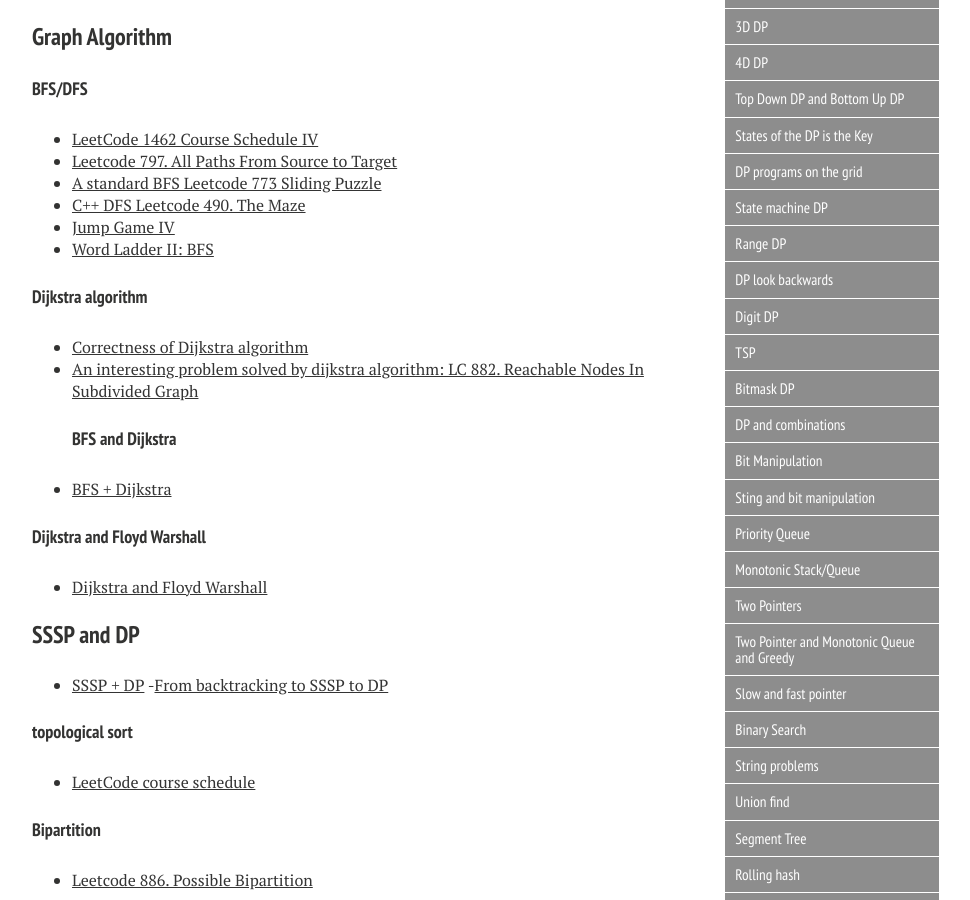
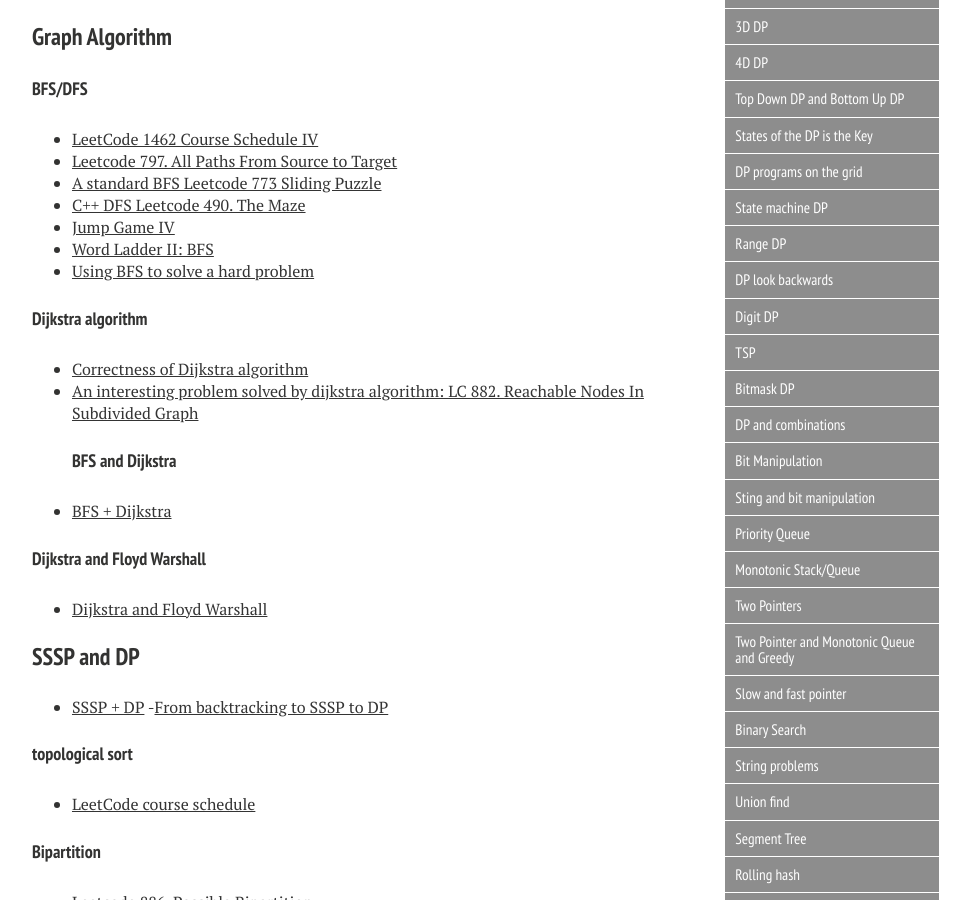
Before and after one commit to xiaokeshen/xiaokeshen.github.io, a Jekyll site: the page built from SoftwareEngineering/index.md, in a window 1280 px wide and 900 px high, scrolled down 988 px. Shown: the whole window, without its empty margins (288-1258 px from the left). Built offline with Jekyll 4.4.1, drawn with Linux system fonts in a browser that asks for light colours; nearby versions of some CDN libraries.

Commit message:
Add a BFS solution

```diff
--- a/SoftwareEngineering/index.md
+++ b/SoftwareEngineering/index.md
@@ -41,7 +41,7 @@
 - [C++ DFS Leetcode 490. The Maze](https://medium.com/@jim.morris.shen/c-dfs-b0276250c3eb?sk=fc0bbee203030ea80da1b55fe43cf362)
 - [Jump Game IV](https://jimmy-shen.medium.com/bfs-jump-game-iv-4c443840e8c9)
 - [Word Ladder II: BFS](https://jimmy-shen.medium.com/word-ladder-ii-bfs-7ec9f2b0a29b)
-
+- [Using BFS to solve a hard problem](https://jimmy-shen.medium.com/using-bfs-to-solve-a-hard-problem-5dc8e68a7530)
 
 #### Dijkstra algorithm
 - [Correctness of Dijkstra algorithm](https://jimmy-shen.medium.com/correctness-of-dijkstras-algorithm-e49ff040277c)
```
